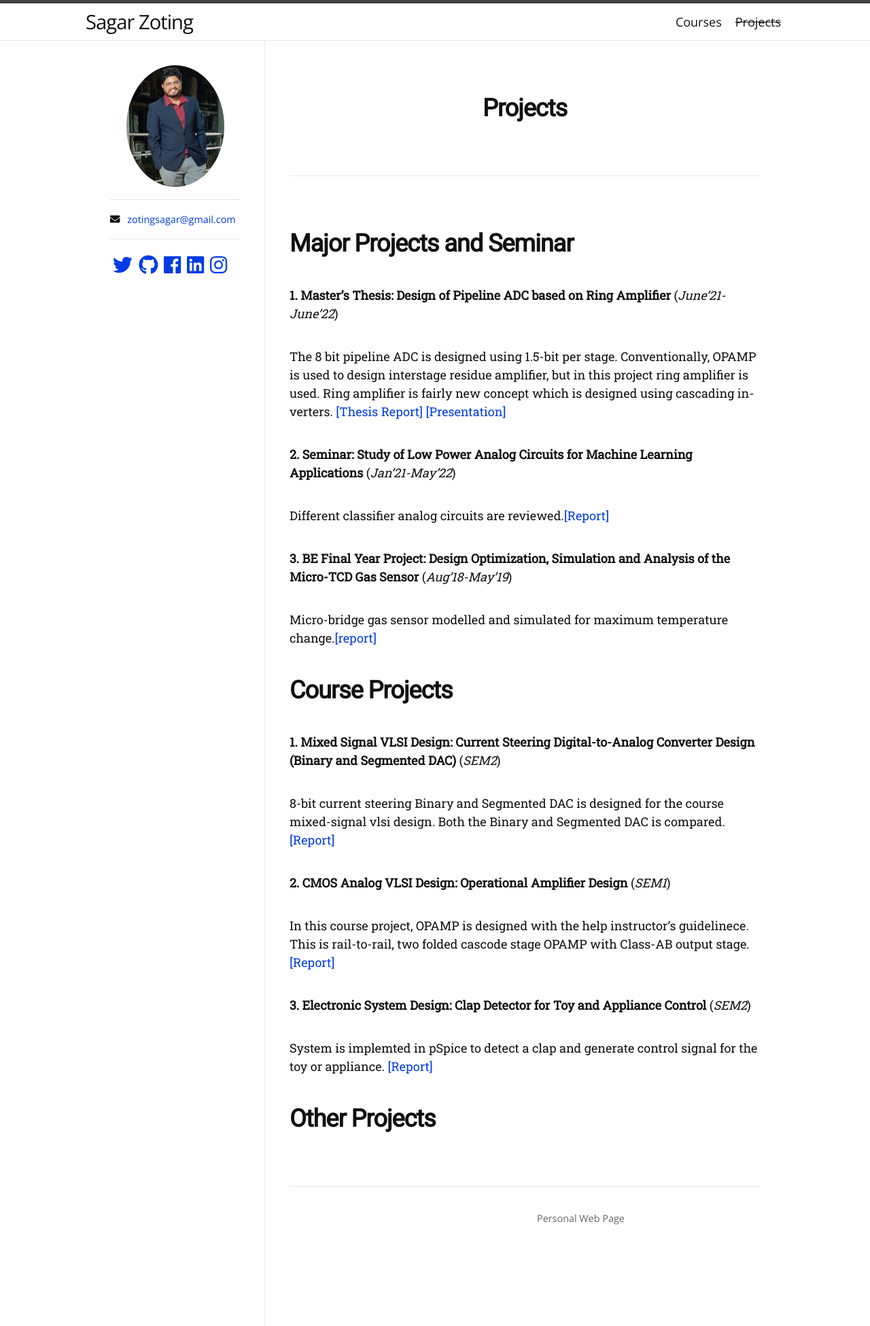
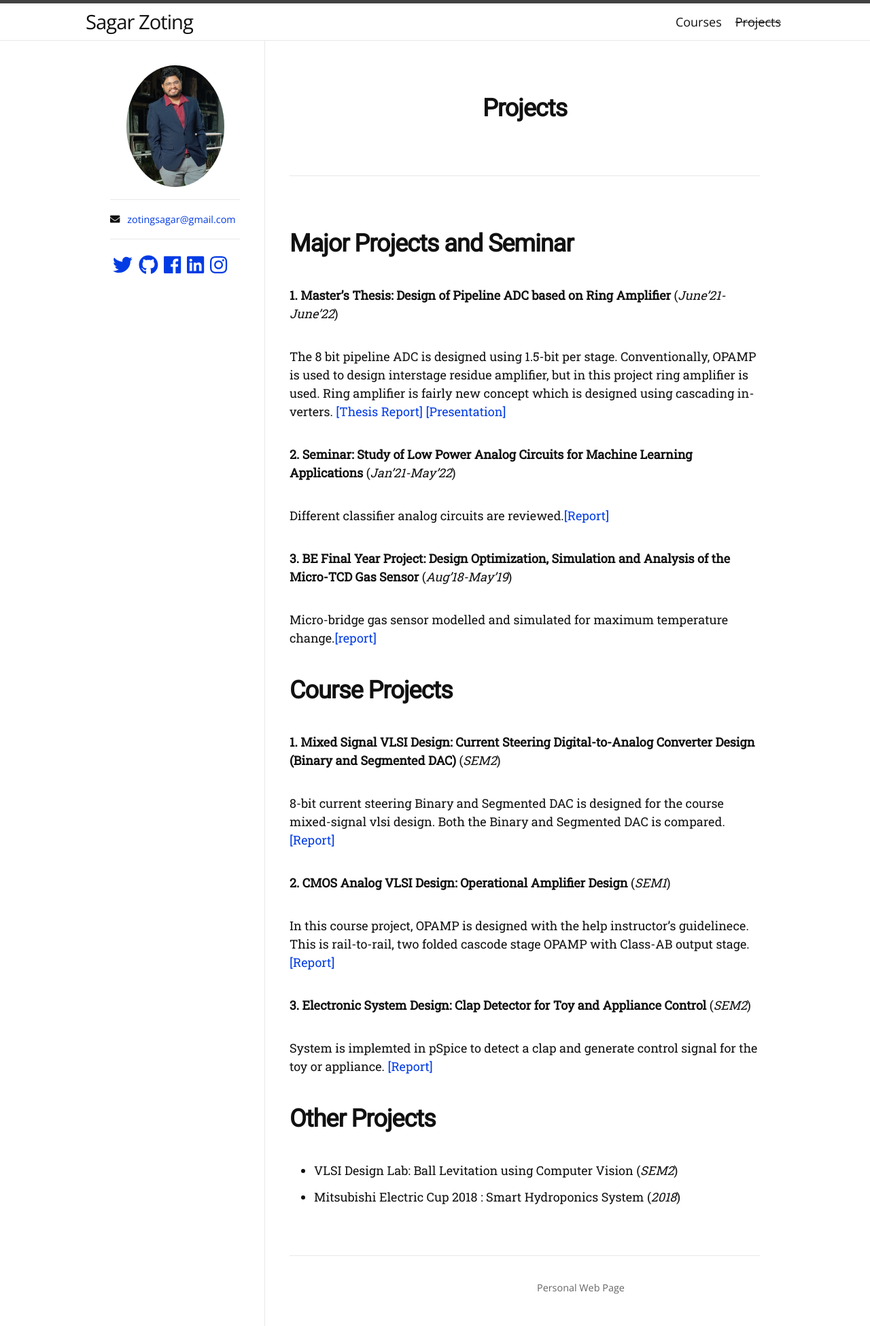
Before and after one commit to zotingsagar/zotingsagar.github.io, a Jekyll site: the page built from projects.md, in a window 1280 px wide. Shown: the whole page at 68% size. Built offline with Jekyll 4.4.1, drawn with Linux system fonts in a browser that asks for light colours; nearby versions of some CDN libraries; some web fonts are replaced.

Commit message:
Update projects.md

```diff
--- a/projects.md
+++ b/projects.md
@@ -49,3 +49,7 @@ System is implemted in pSpice to detect a clap and generate control signal for t
 
 
 <h1> Other Projects </h1>
+
+
+- VLSI Design Lab: Ball Levitation using Computer Vision (*SEM2*)
+- Mitsubishi Electric Cup 2018 : Smart Hydroponics System (*2018*)
```
